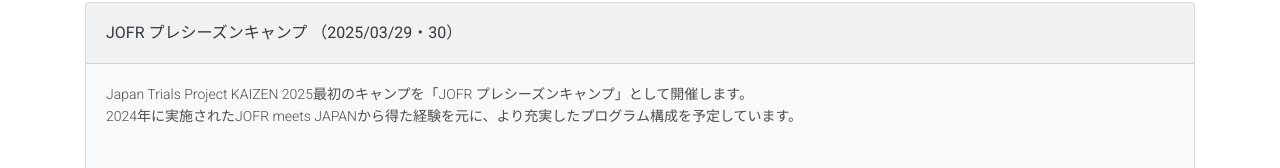
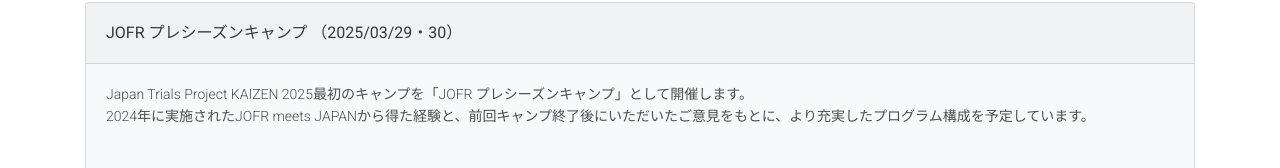
Before and after one commit to itasan/jofr-j, a website: page index.html in a window 1280 px wide. Shown: the part 3163-3331 px from the top of the page. Drawn offline with nearby package versions, Linux system fonts and the light colour scheme; some packages are replaced by stand-ins of ours; a script that the page names is missing.

Commit message:
fix: 文言調整

```diff
--- a/index.html
+++ b/index.html
@@ -269,7 +269,7 @@
                           Japan Trials Project KAIZEN 2025最初のキャンプを「JOFR
                           プレシーズンキャンプ」として開催します。<br />
                           2024年に実施されたJOFR meets
-                          JAPANから得た経験を元に、より充実したプログラム構成を予定しています。
+                          JAPANから得た経験と、前回キャンプ終了後にいただいたご意見をもとに、より充実したプログラム構成を予定しています。
                         </p>
                       </div>
                       <div class="col-12 col-md-4">
```
